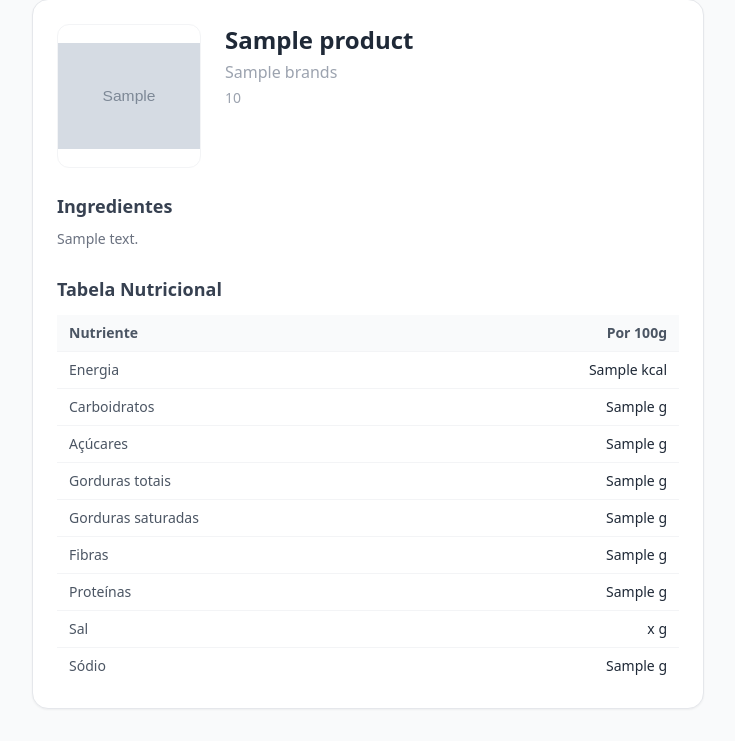
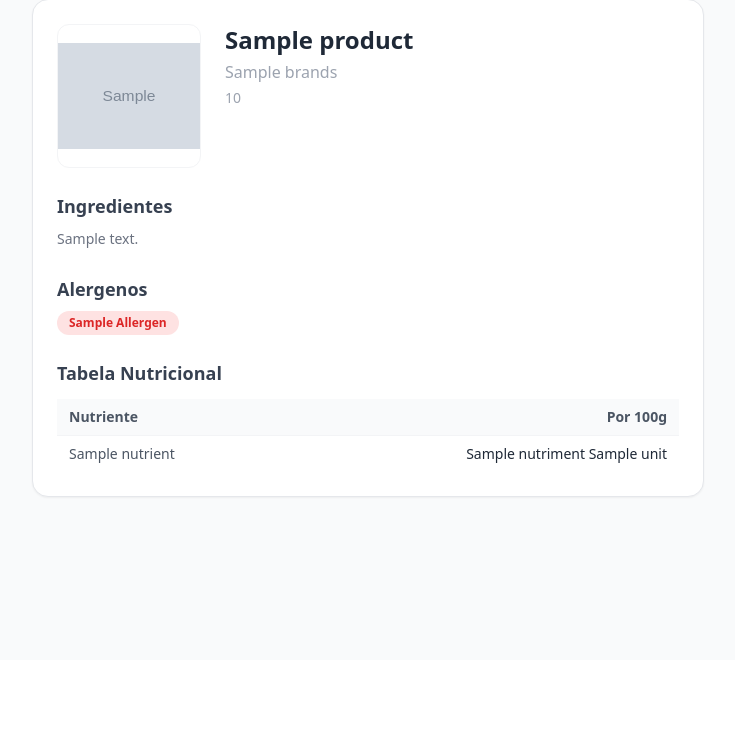
Before and after one commit to pedrodep111/So_na_fe, a Flask app: template templates/product.html in a window 1280 px wide. Shown: the part 140-881 px from the top of the page, without its empty margins (272-1007 px from the left). After the commit the page ends 638 px from the top, so only its background shows below. Run offline with Flask 3, Linux system fonts and the light colour scheme; the template is opened without the code that fills it: most values are stand-ins (such as "Sample title", 1, 10 or a date in 2020); grey boxes marked "Sample" are stand-in pictures; some libraries are stand-ins or nearby versions.

Commit message:
Segundo commit

```diff
--- a/app.py
+++ b/app.py
@@ -1,5 +1,9 @@
-from flask import Flask, render_template, request
+from flask import Flask, render_template, request, jsonify
 from services.api import search_products, get_product
+from services.vision import identify_food_from_image
+from dotenv import load_dotenv
+
+load_dotenv()
 
 app = Flask(__name__)
 
@@ -15,8 +19,34 @@ def search():
 
 @app.route("/product/<barcode>")
 def product(barcode):
-    product = get_product(barcode)
-    return render_template("product.html", product=product)
+    prod = get_product(barcode)
+
+    grade_colors = {
+        'a': 'bg-green-500',
+        'b': 'bg-lime-400',
+        'c': 'bg-yellow-400',
+        'd': 'bg-orange-400',
+        'e': 'bg-red-500'
+    }
+
+    nutrients = [
+        ('Energia', 'energy-kcal_100g', 'kcal'),
+        ('Carboidratos', 'carbohydrates_100g', 'g'),
+        ('Acucares', 'sugars_100g', 'g'),
+        ('Gorduras totais', 'fat_100g', 'g'),
+        ('Gorduras saturadas', 'saturated-fat_100g', 'g'),
+        ('Fibras', 'fiber_100g', 'g'),
+        ('Proteinas', 'proteins_100g', 'g'),
+        ('Sal', 'salt_100g', 'g'),
+        ('Sodio', 'sodium_100g', 'g')
+    ]
+
+    return render_template("product.html",
+        product=prod,
+        grade_colors=grade_colors,
+        grades=['a', 'b', 'c', 'd', 'e'],
+        nutrients=nutrients
+    )
 
 if __name__ == "__main__":
     app.run(debug=True)
--- a/services/api.py
+++ b/services/api.py
@@ -9,23 +9,57 @@ HEADERS = {
 # Query = texto que o usuário digitou
 def search_products(query):
     try:
-        response = requests.get(f"{BASE_URL}/cgi/search.pl", headers=HEADERS, params={
-            "search_terms": query,
-            "json": 1,
-            "page_size": 20,
-            "fields": "code,product_name,brands,image_url,nutriscore_grade"
-        })
-        data = response.json()
+        # Adiciona um timeout para evitar que a requisição fique pendente por muito tempo
+        response = requests.get(
+            f"{BASE_URL}/cgi/search.pl",
+            headers=HEADERS,
+            params={
+                "search_terms": query,
+                "json": 1,
+                "page_size": 20,
+                "fields": "code,product_name,brands,image_url,nutriscore_grade",
+            },
+            timeout=5,
+        )
+
+        # Verifica status HTTP antes de tentar decodificar JSON
+        if response.status_code != 200:
+            print(f"Erro na busca: status {response.status_code}")
+            # Imprime uma amostra do corpo para ajudar no debug
+            print(f"Resposta: {response.text[:200]}")
+            return []
+
+        try:
+            data = response.json()
+        except ValueError as e:
+            # JSON inválido (por exemplo corpo vazio ou HTML de erro)
+            print(f"Erro ao decodificar JSON na busca: {e}")
+            print(f"Resposta (texto): {response.text[:200]}")
+            return []
+
         return data.get("products", [])
-    except Exception as e:
-        print(f"Erro na busca: {e}")
+    except requests.exceptions.RequestException as e:
+        # Erros de conexão, timeout, DNS, etc.
+        print(f"Erro na busca (request): {e}")
         return []
 
 def get_product(barcode):
     try:
-        response = requests.get(f"{BASE_URL}/api/v0/product/{barcode}.json", headers=HEADERS)
-        data = response.json()
+        response = requests.get(f"{BASE_URL}/api/v0/product/{barcode}.json", headers=HEADERS, timeout=5)
+
+        if response.status_code != 200:
+            print(f"Erro ao buscar produto: status {response.status_code}")
+            print(f"Resposta: {response.text[:200]}")
+            return {}
+
+        try:
+            data = response.json()
+        except ValueError as e:
+            print(f"Erro ao decodificar JSON do produto: {e}")
+            print(f"Resposta (texto): {response.text[:200]}")
+            return {}
+
         return data.get("product", {})
-    except Exception as e:
-        print(f"Erro ao buscar produto: {e}")
+    except requests.exceptions.RequestException as e:
+        print(f"Erro ao buscar produto (request): {e}")
         return {}
--- a/templates/product.html
+++ b/templates/product.html
@@ -1,30 +1,58 @@
 {% extends "base.html" %}
 {% block content %}
-
 {% if product %}
 <div class="max-w-2xl mx-auto">
+    <button onclick="history.back()" class="text-green-600 hover:underline text-sm mb-6 inline-block">&#8592; Voltar</button>
+    <div class="bg-white rounded-2xl shadow-sm border border-gray-200 p-6 flex flex-col gap-6">
 
-    <a href="/" class="text-green-600 hover:underline text-sm mb-6 inline-block">← Voltar</a>
-
-    <div class="bg-white rounded-2xl shadow-sm border border-gray-200 p-6">
-
-        <div class="flex gap-6 mb-6">
-            <img
-                src="{{ product.image_url or 'https://placehold.co/150x150?text=?' }}"
-                alt="{{ product.product_name }}"
-                class="w-36 h-36 object-contain rounded-xl border border-gray-100"
-            />
+        <div class="flex gap-6">
+            <img src="{{ product.image_url or 'https://placehold.co/150x150?text=?' }}" alt="produto" class="w-36 h-36 object-contain rounded-xl border border-gray-100" />
             <div>
-                <h1 class="text-2xl font-bold text-gray-800">{{ product.product_name or "Nome não informado" }}</h1>
-                <p class="text-gray-400 mt-1">{{ product.brands or "Marca não informada" }}</p>
-                <p class="text-gray-400 text-sm mt-1">{{ product.quantity or "" }}</p>
+                <h1 class="text-2xl font-bold text-gray-800">{{ product.product_name or 'Nome nao informado' }}</h1>
+                <p class="text-gray-400 mt-1">{{ product.brands or 'Marca nao informada' }}</p>
+                <p class="text-gray-400 text-sm mt-1">{{ product.quantity or '' }}</p>
             </div>
         </div>
 
+        {% if product.nutriscore_grade %}
+        <div>
+            <h2 class="text-lg font-semibold text-gray-700 mb-3">Nutri-Score</h2>
+            {% set ns = product.nutriscore_grade | lower %}
+            <div class="flex gap-2">
+                {% for grade in grades %}
+                <div class="w-10 h-10 rounded-lg flex items-center justify-center text-white font-bold text-lg {{ grade_colors[grade] }} {{ 'opacity-100' if grade == ns else 'opacity-30' }}">{{ grade | upper }}</div>
+                {% endfor %}
+            </div>
+        </div>
+        {% endif %}
+
+        {% if product.ecoscore_grade %}
+        <div>
+            <h2 class="text-lg font-semibold text-gray-700 mb-3">Impacto Ambiental (Eco-Score)</h2>
+            {% set es = product.ecoscore_grade | lower %}
+            <div class="flex gap-2">
+                {% for grade in grades %}
+                <div class="w-10 h-10 rounded-lg flex items-center justify-center text-white font-bold text-lg {{ grade_colors[grade] }} {{ 'opacity-100' if grade == es else 'opacity-30' }}">{{ grade | upper }}</div>
+                {% endfor %}
+            </div>
+        </div>
+        {% endif %}
+
         {% if product.ingredients_text %}
-        <div class="mb-6">
+        <div>
             <h2 class="text-lg font-semibold text-gray-700 mb-2">Ingredientes</h2>
             <p class="text-gray-500 text-sm leading-relaxed">{{ product.ingredients_text }}</p>
+        </div>
+        {% endif %}
+
+        {% if product.allergens_tags %}
+        <div>
+            <h2 class="text-lg font-semibold text-gray-700 mb-2">Alergenos</h2>
+            <div class="flex flex-wrap gap-2">
+                {% for allergen in product.allergens_tags %}
+                <span class="bg-red-100 text-red-600 text-xs font-semibold px-3 py-1 rounded-full">{{ allergen.replace('en:', '').replace('-', ' ') | title }}</span>
+                {% endfor %}
+            </div>
         </div>
         {% endif %}
 
@@ -39,17 +67,6 @@
                     </tr>
                 </thead>
                 <tbody>
-                    {% set nutrients = [
-                        ("Energia", "energy-kcal_100g", "kcal"),
-                        ("Carboidratos", "carbohydrates_100g", "g"),
-                        ("Açúcares", "sugars_100g", "g"),
-                        ("Gorduras totais", "fat_100g", "g"),
-                        ("Gorduras saturadas", "saturated-fat_100g", "g"),
-                        ("Fibras", "fiber_100g", "g"),
-                        ("Proteínas", "proteins_100g", "g"),
-                        ("Sal", "salt_100g", "g"),
-                        ("Sódio", "sodium_100g", "g")
-                    ] %}
                     {% for name, key, unit in nutrients %}
                     {% if product.nutriments[key] is defined %}
                     <tr class="border-t border-gray-100">
@@ -65,9 +82,7 @@
 
     </div>
 </div>
-
 {% else %}
-<p class="text-center text-gray-400">Produto não encontrado.</p>
+<p class="text-center text-gray-400">Produto nao encontrado.</p>
 {% endif %}
-
 {% endblock %}
```
Also changed, not shown: services/vision.py (added, +23 -0 lines), templates/home.html (+3 -5 lines), templates/partials/results.html (+10 -6 lines), README.md (deleted), 2 other files. Lines whose indentation alone changed are shown as unchanged.
